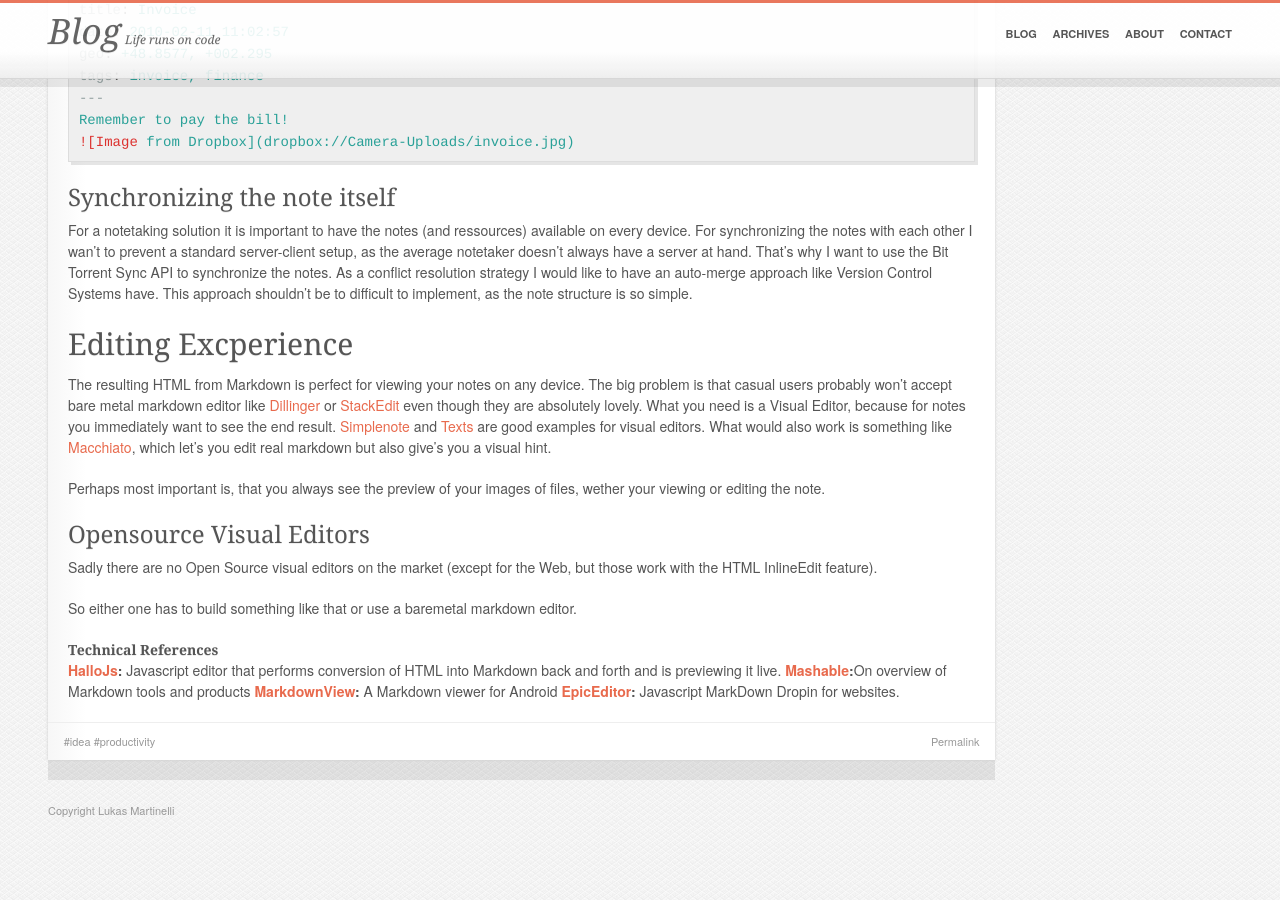
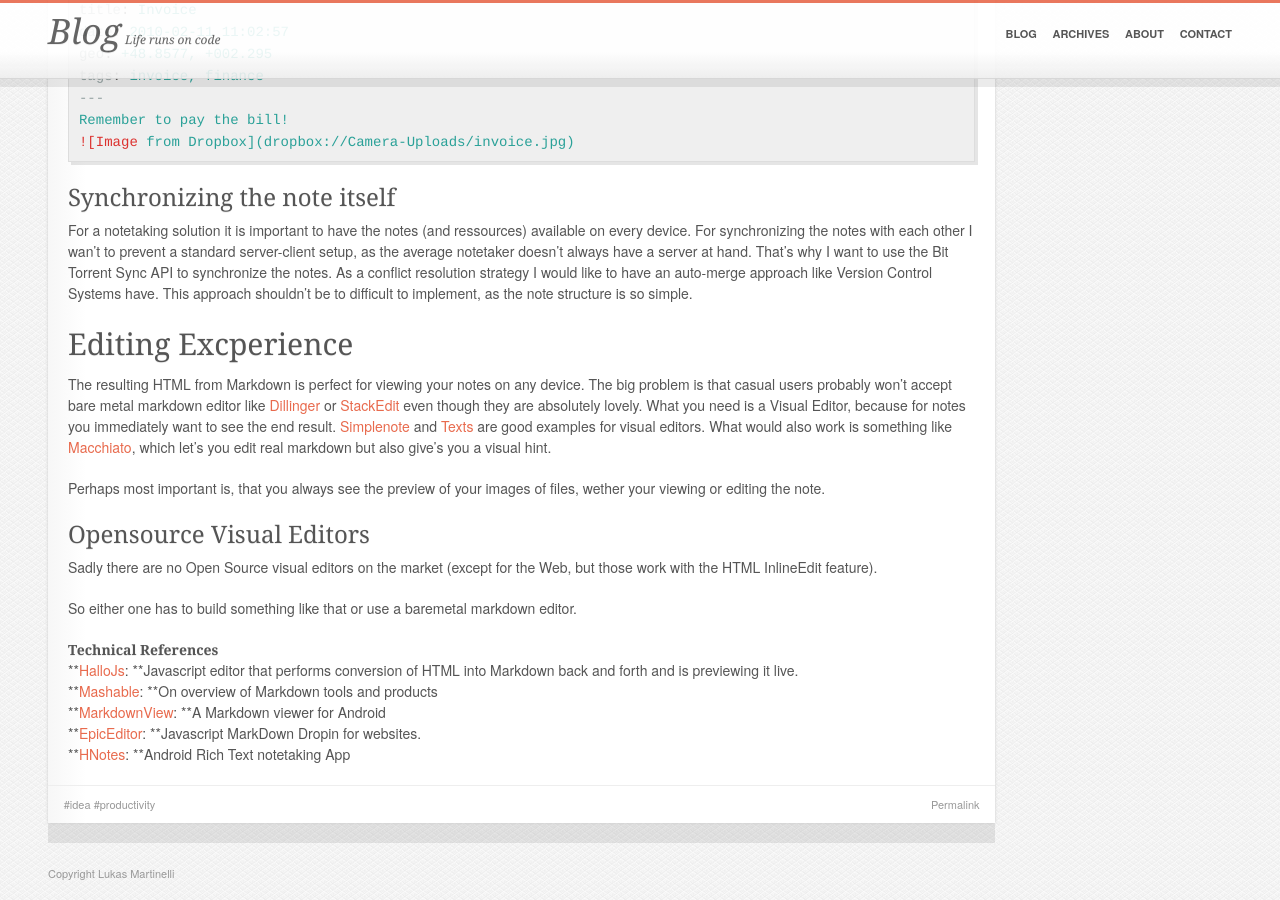
Before and after one commit to lukasmartinelli/lukasmartinelli.github.io, a Jekyll site: the page built from _posts/2014-02-07-opensource-notetaking-concept.md, in a window 1280 px wide and 900 px high, scrolled down 5880 px. Built offline with Jekyll 4.4.1, drawn with Linux system fonts in a browser that asks for light colours; Markdown is read by kramdown in place of the engine named in the settings; before the commit the page ends 6717 px from its top, so only the background shows below that.

Commit message:
Updated technical references

```diff
--- a/_posts/2014-02-07-opensource-notetaking-concept.md
+++ b/_posts/2014-02-07-opensource-notetaking-concept.md
@@ -142,7 +142,8 @@
 So either one has to build something like that or use a baremetal markdown editor.
 
 #### Technical References
-**[HalloJs](http://hallojs.org/demo/markdown/):** Javascript editor that performs conversion of HTML into Markdown back and forth and is previewing it live.
-**[Mashable](http://mashable.com/2013/06/24/markdown-tools/ "Mashable Markdown Tools"):**On overview of Markdown tools and products
-**[MarkdownView](http://gun.io/blog/markdown-view-for-android/):** A Markdown viewer for Android
-**[EpicEditor](http://oscargodson.github.io/EpicEditor/):** Javascript MarkDown Dropin for websites.
+- **[HalloJs](http://hallojs.org/demo/markdown/): **Javascript editor that performs conversion of HTML into Markdown back and forth and is previewing it live.
+- **[Mashable](http://mashable.com/2013/06/24/markdown-tools/ "Mashable Markdown Tools"): **On overview of Markdown tools and products
+- **[MarkdownView](http://gun.io/blog/markdown-view-for-android/): **A Markdown viewer for Android
+- **[EpicEditor](http://oscargodson.github.io/EpicEditor/): **Javascript MarkDown Dropin for websites.
+- **[HNotes](https://play.google.com/store/apps/details?id=com.hly.notes): **Android Rich Text notetaking App
```
